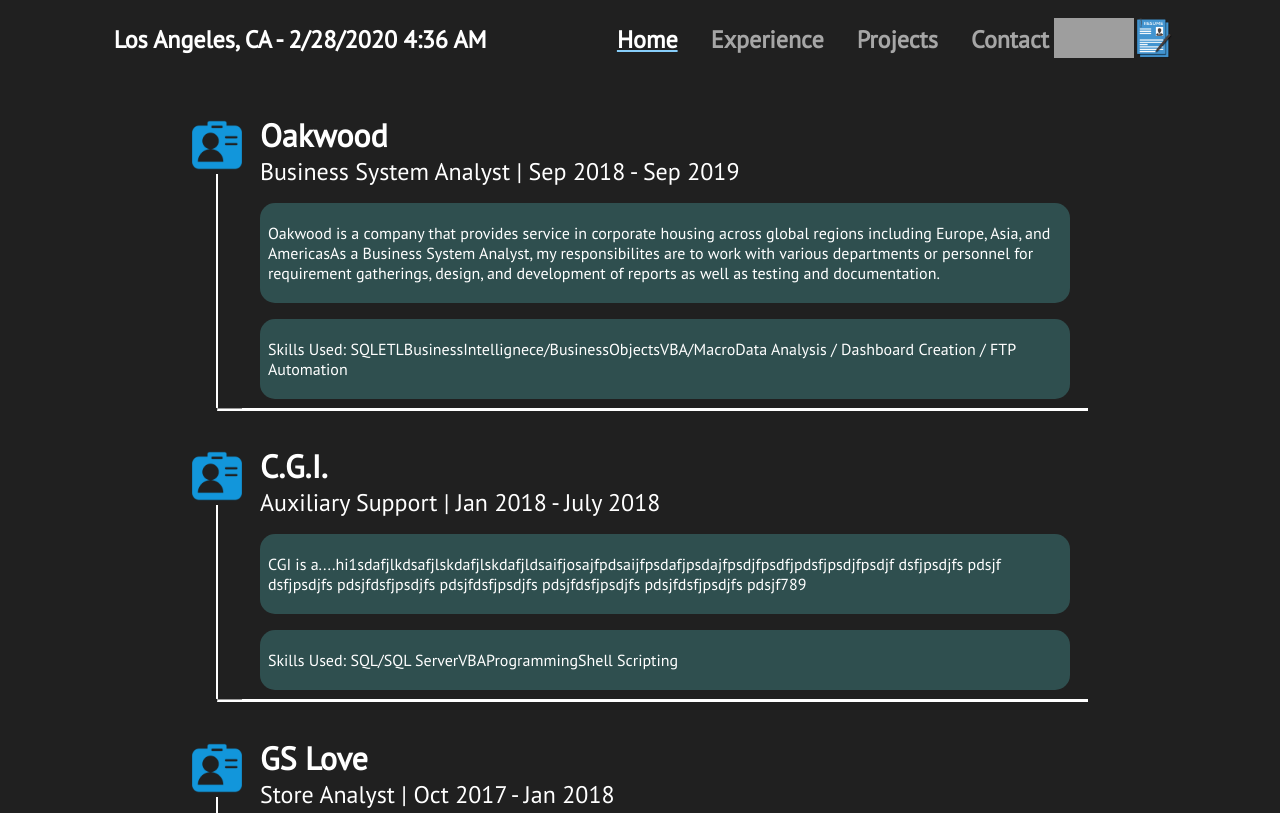
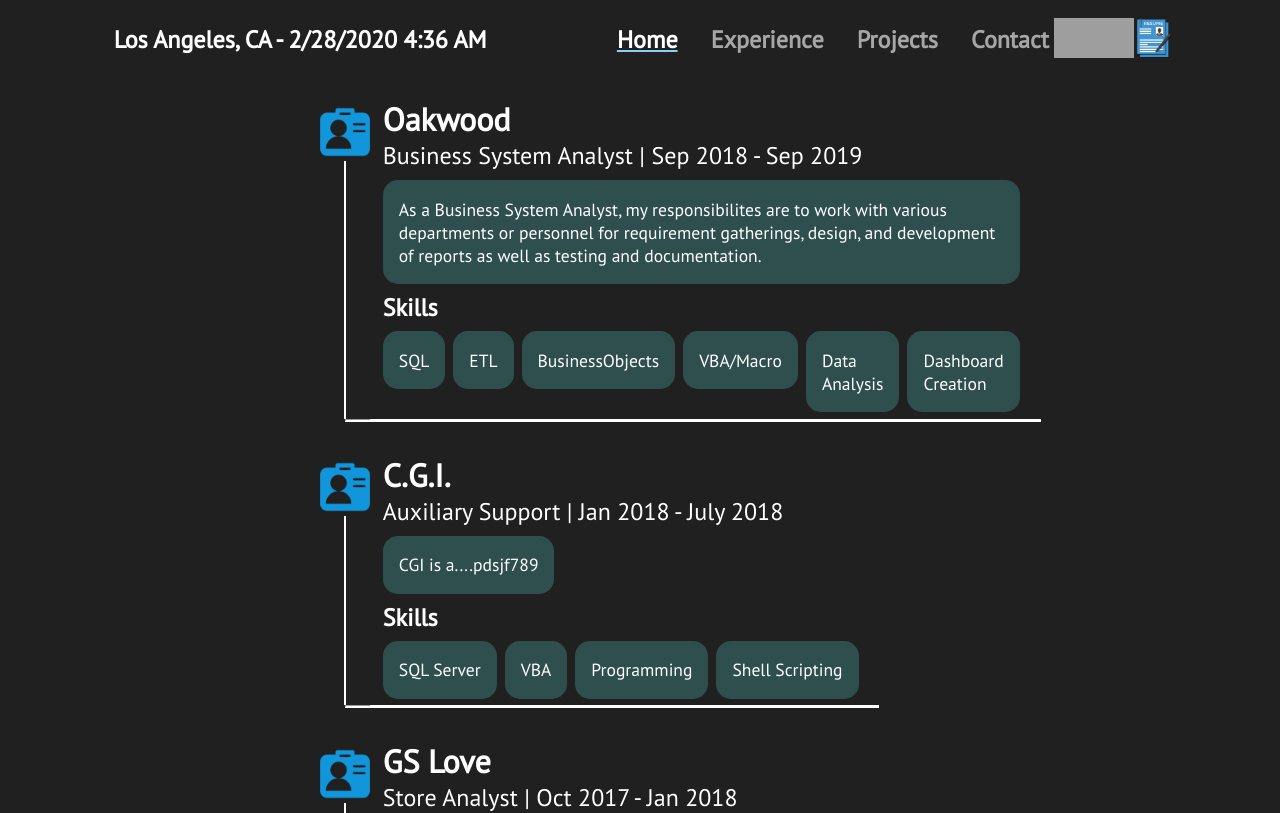
Before and after one commit to edistyping/ek-portfolio-new, a React (Create React App) app: page /experience in a window 1280 px wide. Shown: the top 813 px of the page. Built offline with nearby package versions, Linux system fonts and the light colour scheme; grey boxes are pictures that could not be loaded.

Commit message:
- Started setting up Projects section. Will be using Grid and clickable popup

```diff
--- a/src/components/Experience.js
+++ b/src/components/Experience.js
@@ -11,15 +11,15 @@
         start_date: "Sep 2018",
         end_date: "Sep 2019",
         description: [
-            "Oakwood is a company that provides service in corporate housing across global regions including Europe, Asia, and Americas",
             "As a Business System Analyst, my responsibilites are to work with various departments or personnel for requirement gatherings, design, and development of reports as well as testing and documentation. ",
         ],
         skills: [
             "SQL",
             "ETL",
-            "BusinessIntellignece/BusinessObjects",
+            "BusinessObjects",
             "VBA/Macro",
-            "Data Analysis / Dashboard Creation / FTP Automation",
+            "Data Analysis",
+            "Dashboard Creation",
         ],
     };
     var job1 = {
@@ -30,10 +30,10 @@
         end_date: "July 2018",
         description: [
             "CGI is a....",
-            "hi1sdafjlkdsafjlskdafjlskdafjldsaifjosajfpdsaijfpsdafjpsdajfpsdjfpsdfjpdsfjpsdjfpsdjf dsfjpsdjfs pdsjf dsfjpsdjfs pdsjfdsfjpsdjfs pdsjfdsfjpsdjfs pdsjfdsfjpsdjfs pdsjfdsfjpsdjfs pdsjf789",
+            "pdsjf789",
         ],
         skills: [
-            "SQL/SQL Server",
+            "SQL Server",
             "VBA",
             "Programming",
             "Shell Scripting",
@@ -46,13 +46,11 @@
         start_date: "Oct 2017",
         end_date: "Jan 2018",
         description: [
-            "GS Love was a retail company with over 30-plus stores across Southern California focusing on clothings, accessories, and other merchandise for women",
-            "My primary responsibilities are preparing daily and weekly reports by extracting data directly from SQL Developer with Microsoft Office.",
-            "blah blah blah"
+            "As a Store Analyst for the retail headquarter, my responsibilities are preparing daily and weekly reports by extracting data directly from SQL Developer with Microsoft Office."
         ],
         skills: [
             "Python",
-            "SQL/SQL Developer",
+            "SQL Developer",
             "Microsoft Office",
             "VBA/Macro",
             "Forecasting/Analysis",
@@ -62,7 +60,7 @@
     const jobList = [job0, job1, job2];
 
     return (
-        <div style={{height: "auto", backgroundColor: "#202020"}}>
+        <div style={{height: "auto", backgroundColor: "#202020", }}>
                         {jobList.map((i) =>
                             <div className="main-experience">
                                 <div className="experience-left">
@@ -78,15 +76,25 @@
                                 </div>
 
                                 <div className="experience-right">
-                                    <p style={{ fontWeight: "bold", fontSize: "2em", padding: "0", margin: "0"}}>{i.employer}</p>
+                                    <h1 style={{padding: "0", margin:"0"}}>{i.employer}</h1>
                                     <p style={{ fontSize: "1.5em", padding: "0", margin: "0"}}>{i.title} | {i.start_date} - {i.end_date}</p>
 
-                                    <div style={{ backgroundColor: "DarkSlateGrey", borderRadius: "15px", padding: "0.5vh 1vh", margin: "2vh 0" }}>
-                                      <p>{i.description}</p>
-                                    </div>
 
-                                    <div style={{ backgroundColor: "DarkSlateGrey", borderRadius: "15px", padding: "0.5vh 1vh", margin: "2vh 0 0 0"}}>
-                                      <p>Skills Used: {i.skills} </p>
+
+                                    <div style={{display:"flex", flexDirection: "column", padding: "0.1vh 0 0 0", margin: "1vh 0 0 0", }}>
+
+                                        <div className="experience-right-bottom">
+                                            <p>{i.description}</p>
+                                        </div>
+
+                                        <h2 style={{margin: "1vh 0" }}>Skills</h2>
+                                        <div style={{display:"flex", justifyContent: "space-evenly", }}>
+                                            {i.skills.map((j) =>
+                                                <div className="experience-right-bottom" >
+                                                    <p>{j}</p>
+                                                </div>
+                                            )}
+                                        </div>
                                     </div>
 
                                 </div>
--- a/src/components/Header.js
+++ b/src/components/Header.js
@@ -41,7 +41,7 @@
         <div className="link-container">
             <Link to="/" onClick={() => setIndex(0)} className={index === 0 ? 'link-style' : 'link-style-inactive'}>Home</Link>
             <Link to="/experience" onClick={() => setIndex(1)} className={index === 1 ? 'link-style' : 'link-style-inactive'} >Experience</Link>
-            <Link to="/project" onClick={() => setIndex(2)} className={index === 2 ? 'link-style' : 'link-style-inactive'}>Projects</Link>
+            <Link to="/projects" onClick={() => setIndex(2)} className={index === 2 ? 'link-style' : 'link-style-inactive'}>Projects</Link>
             <Link to="/contact" onClick={() => setIndex(3)} className={index === 3 ? 'link-style' : 'link-style-inactive'}>Contact</Link>
         </div>
         <SocialNetworks/>
--- a/src/components/Projects.js
+++ b/src/components/Projects.js
@@ -1,13 +1,19 @@
 import React from 'react';
 
+import '../css/Projects.css'
+
 const Projects = () => (
-    <div>
-        Projects
-        <div >
-            gird 2 columns and n rows showing Projects
-            Each button will open a pop-up display to explain details
+    <div style={{height: "100%",borderStyle:"solid", color: "yellow"}}>
+        <h2>Projects</h2>
+        Test: Gird 2 columns and n rows showing Projects - Each button will open a pop-up display to explain details
 
+        <div className="projects-container">
+            <div className="projects-element">A</div>
+            <div className="projects-element">B</div>
+            <div className="projects-element">C</div>
+            <div className="projects-element">D</div>
         </div>
+
     </div>
 )
 
--- a/src/css/Experience.css
+++ b/src/css/Experience.css
@@ -1,6 +1,6 @@
 .main-experience {
-    width: 70%;
-    margin: 2% auto;
+    width: 50%;
+    margin: 1% auto 2% auto;
     color: white;
 
     display: flex;
@@ -37,7 +37,18 @@
 
 .experience-right {
     padding: 1% 2%;
-
     border-bottom-style: solid;
 
 }
+
+.experience-right-bottom {
+    font-size: 1.1em;
+    width: fit-content;
+    height: fit-content;
+
+    padding: 0 2vh;
+    margin: 0 1vh 0 0;
+
+    border-radius: 15px;
+    background-color: darkslategrey;
+}
--- /dev/null
+++ b/src/css/Projects.css
@@ -0,0 +1,24 @@
+.projects-container {
+    display: grid;
+    color: white;
+
+
+    grid-template-columns: 40% 40%;
+
+    grid-gap: 20px;
+
+    border-style: solid;
+}
+
+.projects-element {
+    display: flex;
+    justify-content: center;
+    align-items: center;
+
+    font-size: 2em;
+
+
+    color: blue;
+    background-color: teal;
+    border-style: solid;
+}
```
